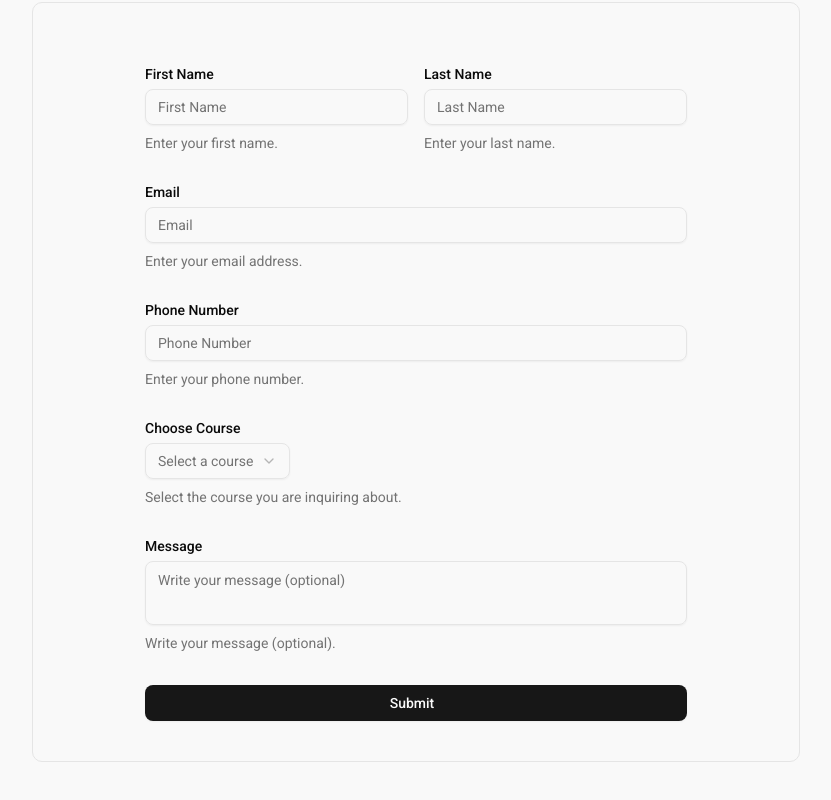
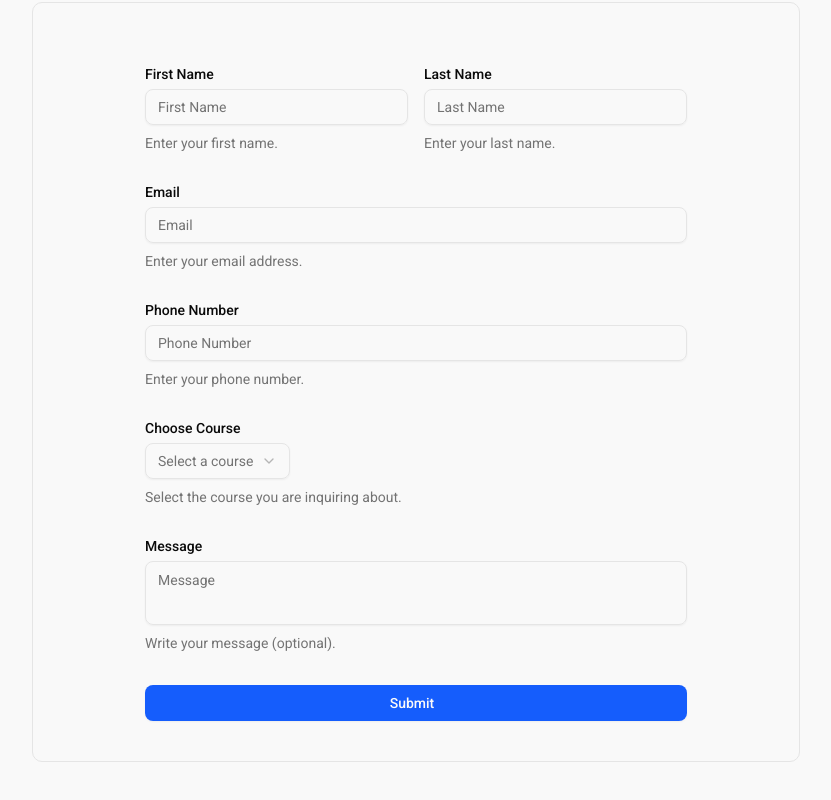
Before and after one commit to pranay03bhoir/kcc-classes-website-SMS-, a Next.js app in the folder frontend/: page / in a window 1280 px wide. Shown: the part 5810-6610 px from the top of the page, without its empty margins (224-1055 px from the left). Built offline with nearby package versions, Linux system fonts and the light colour scheme.

Commit message:
Update GetInTouchForm component to improve placeholder text and button styling

```diff
--- a/frontend/src/components/FormComponent/GetInTouchForm.jsx
+++ b/frontend/src/components/FormComponent/GetInTouchForm.jsx
@@ -185,7 +185,7 @@ const GetInTouchForm = () => {
               <FormLabel>Message</FormLabel>
               <FormControl>
                 <Textarea
-                  placeholder="Write your message (optional)"
+                  placeholder="Message"
                   className="resize-none"
                   {...field}
                 />
@@ -197,7 +197,7 @@ const GetInTouchForm = () => {
         />
 
         {/* Submit Button */}
-        <Button type={`submit`} className="w-full cursor-pointer">
+        <Button type={`submit`} className="w-full cursor-pointer bg-blue-600">
           Submit
           <ToastContainer />
         </Button>
```
